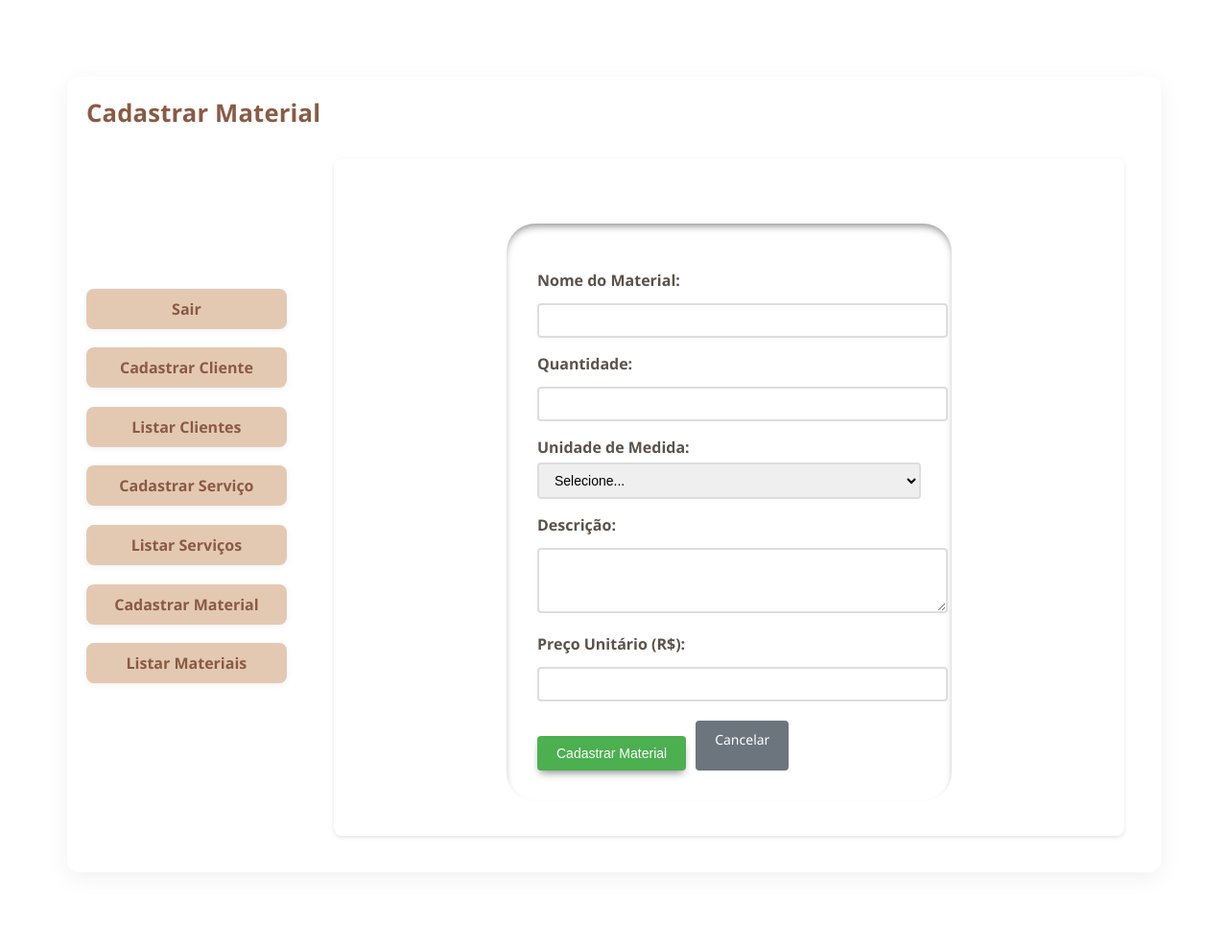
After one commit to glmm26/AtelieGUI2, a Flask app: page /material/materiais/cadastrar in a window 1280 px wide. The commit adds this page. Shown: the whole page at 96% size. Run offline with Flask 3, Linux system fonts and the light colour scheme.

Commit message:
Add files via upload

```diff
--- a/app.py
+++ b/app.py
@@ -4,6 +4,7 @@ from atelie_online.models import db
 from atelie_online.controllers.auth_controller import auth_bp
 from atelie_online.controllers.cliente_controller import cliente_bp
 from atelie_online.controllers.servico_controller import servico_bp
+from atelie_online.controllers.material_controller import material_bp
 
 def create_app():
     app = Flask(__name__, template_folder='atelie_online/templates', static_folder='atelie_online/static')
@@ -16,6 +17,7 @@ def create_app():
     app.register_blueprint(auth_bp, url_prefix='/auth')
     app.register_blueprint(cliente_bp, url_prefix='/clientes')
     app.register_blueprint(servico_bp, url_prefix='/servicos')
+    app.register_blueprint(material_bp, url_prefix='/material')
 
     @app.route('/admin_dashboard')
     def admin_dashboard():
--- /dev/null
+++ b/atelie_online/controllers/material_controller.py
@@ -0,0 +1,80 @@
+from flask import Blueprint, render_template, request, redirect, url_for, flash
+from atelie_online.models.material_model import Material
+from atelie_online.models import db
+
+material_bp = Blueprint('materiais', __name__, template_folder='../templates')
+
+@material_bp.route('/materiais', methods=['GET'])
+def listar_materiais():
+    materiais = Material.query.all()
+    return render_template('listar_materiais.html', materiais=materiais)
+
+@material_bp.route('/materiais/cadastrar', methods=['GET', 'POST'])
+def cadastrar_material():
+    if request.method == 'POST':
+        nome = request.form.get('nome')
+        quantidade = request.form.get('quantidade')
+        unidade_medida = request.form.get('unidade_medida')
+        descricao = request.form.get('descricao')
+        preco_unitario = request.form.get('preco_unitario')
+
+        try:
+            quantidade = int(quantidade)
+            preco_unitario = float(preco_unitario) if preco_unitario else None
+        except ValueError:
+            flash('Quantidade deve ser um número inteiro e preço deve ser um número válido', 'danger')
+            return redirect(url_for('materiais.cadastrar_material'))
+
+        material = Material(
+            nome=nome,
+            quantidade=quantidade,
+            unidade_medida=unidade_medida,
+            descricao=descricao,
+            preco_unitario=preco_unitario
+        )
+
+        try:
+            db.session.add(material)
+            db.session.commit()
+            flash('Material cadastrado com sucesso!', 'success')
+            return redirect(url_for('materiais.listar_materiais'))
+        except Exception as e:
+            db.session.rollback()
+            flash(f'Erro ao cadastrar material: {str(e)}', 'danger')
+            return redirect(url_for('materiais.cadastrar_material'))
+
+    return render_template('cadastrar_material.html')
+
+@material_bp.route('/materiais/editar/<int:id>', methods=['GET', 'POST'])
+def editar_material(id):
+    material = Material.query.get_or_404(id)
+
+    if request.method == 'POST':
+        material.nome = request.form.get('nome')
+        material.quantidade = int(request.form.get('quantidade'))
+        material.unidade_medida = request.form.get('unidade_medida')
+        material.descricao = request.form.get('descricao')
+        preco = request.form.get('preco_unitario')
+        material.preco_unitario = float(preco) if preco else None
+
+        try:
+            db.session.commit()
+            flash('Material atualizado com sucesso!', 'success')
+            return redirect(url_for('materiais.listar_materiais'))
+        except Exception as e:
+            db.session.rollback()
+            flash(f'Erro ao atualizar material: {str(e)}', 'danger')
+
+    return render_template('editar_material.html', material=material)
+
+@material_bp.route('/materiais/excluir/<int:id>', methods=['POST'])
+def excluir_material(id):
+    material = Material.query.get_or_404(id)
+    try:
+        db.session.delete(material)
+        db.session.commit()
+        flash('Material excluído com sucesso!', 'success')
+    except Exception as e:
+        db.session.rollback()
+        flash(f'Erro ao excluir material: {str(e)}', 'danger')
+    return redirect(url_for('materiais.listar_materiais'))
--- a/atelie_online/models/__init__.py
+++ b/atelie_online/models/__init__.py
@@ -1,3 +1,6 @@
 from flask_sqlalchemy import SQLAlchemy
 
 db = SQLAlchemy()
+
+# Importar todos os modelos para que o SQLAlchemy os reconheça
+from .material_model import Material
--- a/atelie_online/templates/admin_dashboard.html
+++ b/atelie_online/templates/admin_dashboard.html
@@ -15,6 +15,8 @@
                 <a href="{{ url_for('clientes.listar_clientes') }}" class="btn">Listar Clientes</a>
                 <a href="{{ url_for('servicos.cadastrar_servico') }}" class="btn">Cadastrar Serviço</a>
                 <a href="{{ url_for('servicos.listar_servicos') }}" class="btn">Listar Serviços</a>
+                <a href="{{ url_for('materiais.cadastrar_material') }}" class="btn">Cadastrar Material</a>
+                <a href="{{ url_for('materiais.listar_materiais') }}" class="btn">Listar Materiais</a>
             </nav>
 
             <main class="main_panel">
--- a/atelie_online/templates/base.html
+++ b/atelie_online/templates/base.html
@@ -62,10 +62,17 @@
   </div>
 
   <!-- Mensagem de sucesso -->
-  {% with messages = get_flashed_messages() %}
+  {% with messages = get_flashed_messages(with_categories=true) %}
     {% if messages %}
-      {% for msg in messages %}
-        <div class="flash-message">{{ msg }}</div>
+      {% for category, msg in messages %}
+        {# determine redirect target based on message content #}
+        {% set redirect_url = '' %}
+        {% if 'Cliente cadastrado' in msg %}
+          {% set redirect_url = url_for('clientes.listar_clientes') %}
+        {% elif 'Serviço cadastrado' in msg %}
+          {% set redirect_url = url_for('servicos.listar_servicos') %}
+        {% endif %}
+        <div class="flash-message" data-category="{{ category }}" data-redirect="{{ redirect_url }}">{{ msg }}</div>
       {% endfor %}
     {% endif %}
   {% endwith %}
@@ -85,12 +92,17 @@
       }, 800);
     });
 
-    // Redirecionar após sucesso
+    // Redirecionar após sucesso — agora usa o atributo data-redirect para escolher o destino
     const flashMsg = document.querySelector(".flash-message");
     if (flashMsg) {
-      setTimeout(() => {
-        window.location.href = "{{ url_for('servicos.estamparia') }}";
-      }, 3000);
+      const target = flashMsg.dataset.redirect;
+      if (target && target !== '') {
+        const loader = document.getElementById("loading-screen");
+        loader.classList.remove("hidden"); // Mostra loading antes do redirect
+        setTimeout(() => {
+          window.location.href = target;
+        }, 2000); // Redireciona após 2s de loading extra
+      }
     }
   </script>
 </body>
--- /dev/null
+++ b/atelie_online/templates/cadastrar_material.html
@@ -0,0 +1,145 @@
+{% extends "base.html" %}
+{% block title %}Cadastrar Material{% endblock %}
+{% block head %}
+<link rel="stylesheet" href="{{ url_for('static', filename='css/admin_dashboard.css') }}">
+<link rel="stylesheet" href="{{ url_for('static', filename='css/lista_materiais.css') }}">
+{% endblock %}
+{% block content %}
+<div class="back_adm">
+    <div class="container_admin">
+        <h2>Cadastrar Material</h2>
+
+        <div class="admin_layout">
+            <nav class="sidebar">
+                <a href="{{ url_for('auth.login') }}" class="btn">Sair</a>
+                <a href="{{ url_for('clientes.cadastrar_cliente') }}" class="btn">Cadastrar Cliente</a>
+                <a href="{{ url_for('clientes.listar_clientes') }}" class="btn">Listar Clientes</a>
+                <a href="{{ url_for('servicos.cadastrar_servico') }}" class="btn">Cadastrar Serviço</a>
+                <a href="{{ url_for('servicos.listar_servicos') }}" class="btn">Listar Serviços</a>
+                <a href="{{ url_for('materiais.cadastrar_material') }}" class="btn active">Cadastrar Material</a>
+                <a href="{{ url_for('materiais.listar_materiais') }}" class="btn">Listar Materiais</a>
+            </nav>
+
+            <main class="main_panel">
+                <div class="form-container">
+                    {% with messages = get_flashed_messages(with_categories=true) %}
+                        {% if messages %}
+                            {% for category, message in messages %}
+                                <div class="alert alert-{{ category }}">{{ message }}</div>
+                            {% endfor %}
+                        {% endif %}
+                    {% endwith %}
+
+                    <form method="POST" action="{{ url_for('materiais.cadastrar_material') }}">
+                        <div class="form-group">
+                            <label for="nome">Nome do Material:</label>
+                            <input type="text" id="nome" name="nome" required class="form-control">
+                        </div>
+
+                        <div class="form-group">
+                            <label for="quantidade">Quantidade:</label>
+                            <input type="number" id="quantidade" name="quantidade" required class="form-control" min="0">
+                        </div>
+
+                        <div class="form-group">
+                            <label for="unidade_medida">Unidade de Medida:</label>
+                            <select id="unidade_medida" name="unidade_medida" required class="form-control">
+                                <option value="">Selecione...</option>
+                                <option value="metros">Metros</option>
+                                <option value="unidades">Unidades</option>
+                                <option value="kg">Quilogramas</option>
+                                <option value="cm">Centímetros</option>
+                                <option value="m2">Metros Quadrados</option>
+                                <option value="pecas">Peças</option>
+                            </select>
+                        </div>
+
+                        <div class="form-group">
+                            <label for="descricao">Descrição:</label>
+                            <textarea id="descricao" name="descricao" class="form-control" rows="3"></textarea>
+                        </div>
+
+                        <div class="form-group">
+                            <label for="preco_unitario">Preço Unitário (R$):</label>
+                            <input type="number" id="preco_unitario" name="preco_unitario" class="form-control" step="0.01" min="0">
+                        </div>
+
+                        <div class="button-group">
+                            <button type="submit" class="btn-submit">Cadastrar Material</button>
+                            <a href="{{ url_for('materiais.listar_materiais') }}" class="btn-cancel">Cancelar</a>
+                        </div>
+                    </form>
+                </div>
+            </main>
+        </div>
+    </div>
+</div>
+
+<style>
+.form-container {
+    background: white;
+    padding: 20px;
+    border-radius: 8px;
+    box-shadow: 0 2px 4px rgba(0,0,0,0.1);
+}
+
+.form-group {
+    margin-bottom: 15px;
+}
+
+.form-group label {
+    display: block;
+    margin-bottom: 5px;
+    color: #5b524b;
+    font-weight: 600;
+}
+
+.form-control {
+    width: 100%;
+    padding: 8px 12px;
+    border: 2px solid #ddd;
+    border-radius: 4px;
+    font-size: 14px;
+}
+
+.form-control:focus {
+    border-color: #8b7355;
+    outline: none;
+    box-shadow: 0 0 0 2px rgba(139,115,85,0.2);
+}
+
+.button-group {
+    margin-top: 20px;
+    display: flex;
+    gap: 10px;
+}
+
+.btn-submit {
+    background-color: #4CAF50;
+    color: white;
+    padding: 10px 20px;
+    border: none;
+    border-radius: 4px;
+    cursor: pointer;
+    font-size: 14px;
+}
+
+.btn-submit:hover {
+    background-color: #45a049;
+}
+
+.btn-cancel {
+    background-color: #6c757d;
+    color: white;
+    padding: 10px 20px;
+    border: none;
+    border-radius: 4px;
+    text-decoration: none;
+    font-size: 14px;
+}
+
+.btn-cancel:hover {
+    background-color: #5a6268;
+}
+</style>
+{% endblock %}
--- a/atelie_online/templates/listar_clientes.html
+++ b/atelie_online/templates/listar_clientes.html
@@ -17,8 +17,8 @@
           </form>
         </td>
       </tr>
-      <a href="{{ url_for('admin_dashboard') }}" class="btn_baixo">Voltar</a>
       {% endfor %}
     </tbody>
   </table>
+  <a href="{{ url_for('admin_dashboard') }}" class="btn_baixo" style="position:fixed;bottom:30px;left:30px;z-index:100;">Voltar</a>
 {% endblock %}
--- a/criar_tabela.py
+++ b/criar_tabela.py
@@ -1,5 +1,6 @@
 from atelie_online import create_app
 from atelie_online.models import db
+from atelie_online.models.material_model import Material  # Importando o modelo Material
 
 app = create_app()
 
```
Also changed, not shown: atelie_online/controllers/servico_controller.py (+24 -6 lines), atelie_online/models/material_model.py (added, +23 -0 lines), atelie_online/static/css/lista_materiais.css (added, +136 -0 lines), atelie_online/static/css/material-selector.css (added, +108 -0 lines), atelie_online/templates/conserto.html (+19 -3 lines), atelie_online/templates/customizacao.html (+19 -3 lines), atelie_online/templates/listar_materiais.html (added, +78 -0 lines), 1 other file.
